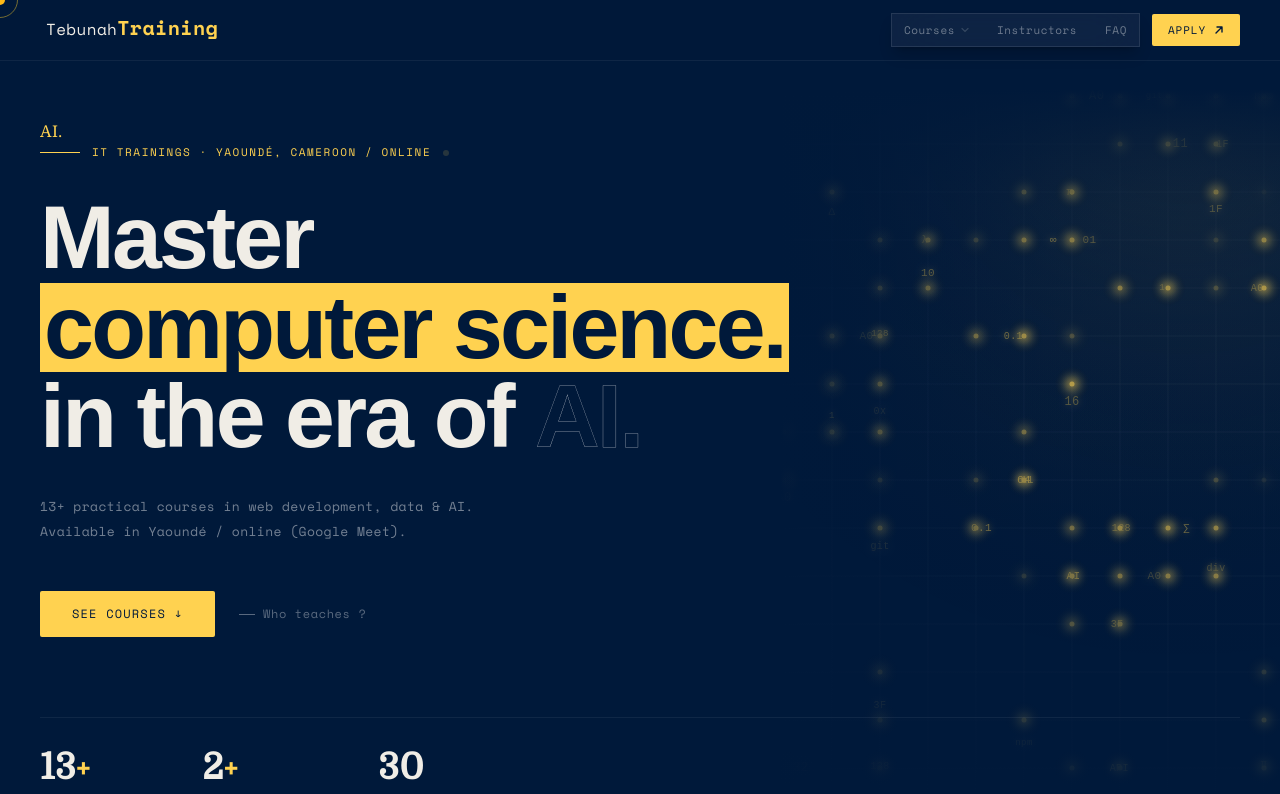
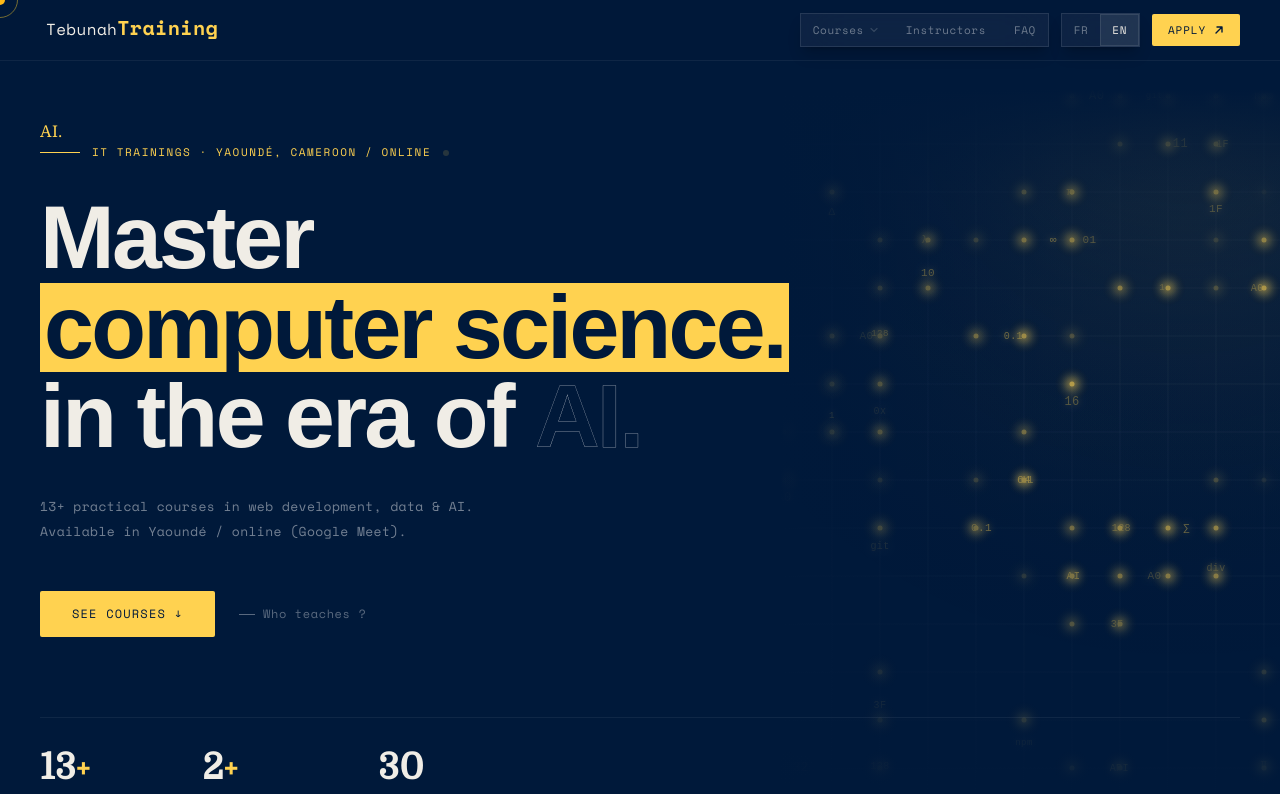
Before and after one commit to EssiJunior/Tebunah-Training, a Next.js app: page /en in a window 1280 px wide. Shown: the top 794 px of the page. Built offline with nearby package versions, Linux system fonts and the light colour scheme; a web font is replaced by a local one.

Commit message:
Added Language toggler

```diff
--- /dev/null
+++ b/components/atoms/ToggleLanguages.tsx
@@ -0,0 +1,75 @@
+'use client'
+
+import { useLocale } from 'next-intl'
+import { useRouter, usePathname } from 'next/navigation'
+import { motion, AnimatePresence } from 'motion/react'
+import { useTransition } from 'react'
+
+const LOCALES = [
+    { code: 'fr', label: 'FR' },
+    { code: 'en', label: 'EN' },
+] as const
+
+type Locale = (typeof LOCALES)[number]['code']
+
+export default function ToggleLanguages() {
+    const locale = useLocale() as Locale
+    const router = useRouter()
+    const pathname = usePathname()
+    const [isPending, startTransition] = useTransition()
+
+    const switchLocale = (next: Locale) => {
+        if (next === locale) return
+
+        // Strip the current locale prefix and replace with the new one.
+        // Assumes next-intl routing: /<locale>/rest-of-path
+        const segments = pathname.split('/')
+        segments[1] = next
+        const newPath = segments.join('/')
+
+        startTransition(() => {
+            router.push(newPath)
+        })
+    }
+
+    return (
+        <div
+            className="relative flex items-center border border-white/10 bg-white/5 backdrop-blur-xl shadow-lg shadow-black/20 overflow-hidden"
+            aria-label="Language switcher"
+        >
+            {/* Sliding pill indicator */}
+            <AnimatePresence initial={false}>
+                <motion.span
+                    key={locale}
+                    layoutId="lang-pill"
+                    className="absolute inset-y-0 w-1/2 bg-white/8 border border-white/10"
+                    style={{ left: locale === 'fr' ? '0%' : '50%' }}
+                    transition={{ type: 'spring', stiffness: 380, damping: 34, mass: 0.6 }}
+                />
+            </AnimatePresence>
+
+            {LOCALES.map(({ code, label }) => {
+                const isActive = code === locale
+
+                return (
+                    <button
+                        key={code}
+                        onClick={() => switchLocale(code)}
+                        disabled={isPending}
+                        aria-pressed={isActive}
+                        className={[
+                            'relative z-10 px-3 py-2 font-mono text-[11px] tracking-wider transition-colors duration-200',
+                            'focus-visible:outline-none focus-visible:ring-1 focus-visible:ring-accent/60',
+                            isActive
+                                ? 'text-ink'
+                                : 'text-white/40 hover:text-white/70',
+                            isPending ? 'opacity-50 cursor-wait' : 'cursor-pointer',
+                        ].join(' ')}
+                    >
+                        {label}
+                    </button>
+                )
+            })}
+        </div>
+    )
+}
--- a/layouts/Nav.tsx
+++ b/layouts/Nav.tsx
@@ -11,6 +11,7 @@ import { useFormations } from '@/context/FormationsContext'
 import { motion, useScroll, useSpring } from 'motion/react'
 import { useRouter } from 'next/navigation'
 import { useEffect, useRef, useState } from 'react'
+import ToggleLanguages from '@/components/atoms/ToggleLanguages';
 
 export default function Nav() {
   const t = useTranslations('Navigation')
@@ -108,6 +109,9 @@ export default function Nav() {
               ))}
             </div>
 
+            {/* Language toggle */}
+            <ToggleLanguages />
+
             {/* CTA — desktop */}
             <motion.a
               href="#formations" onClick={go('#formations')}
```
